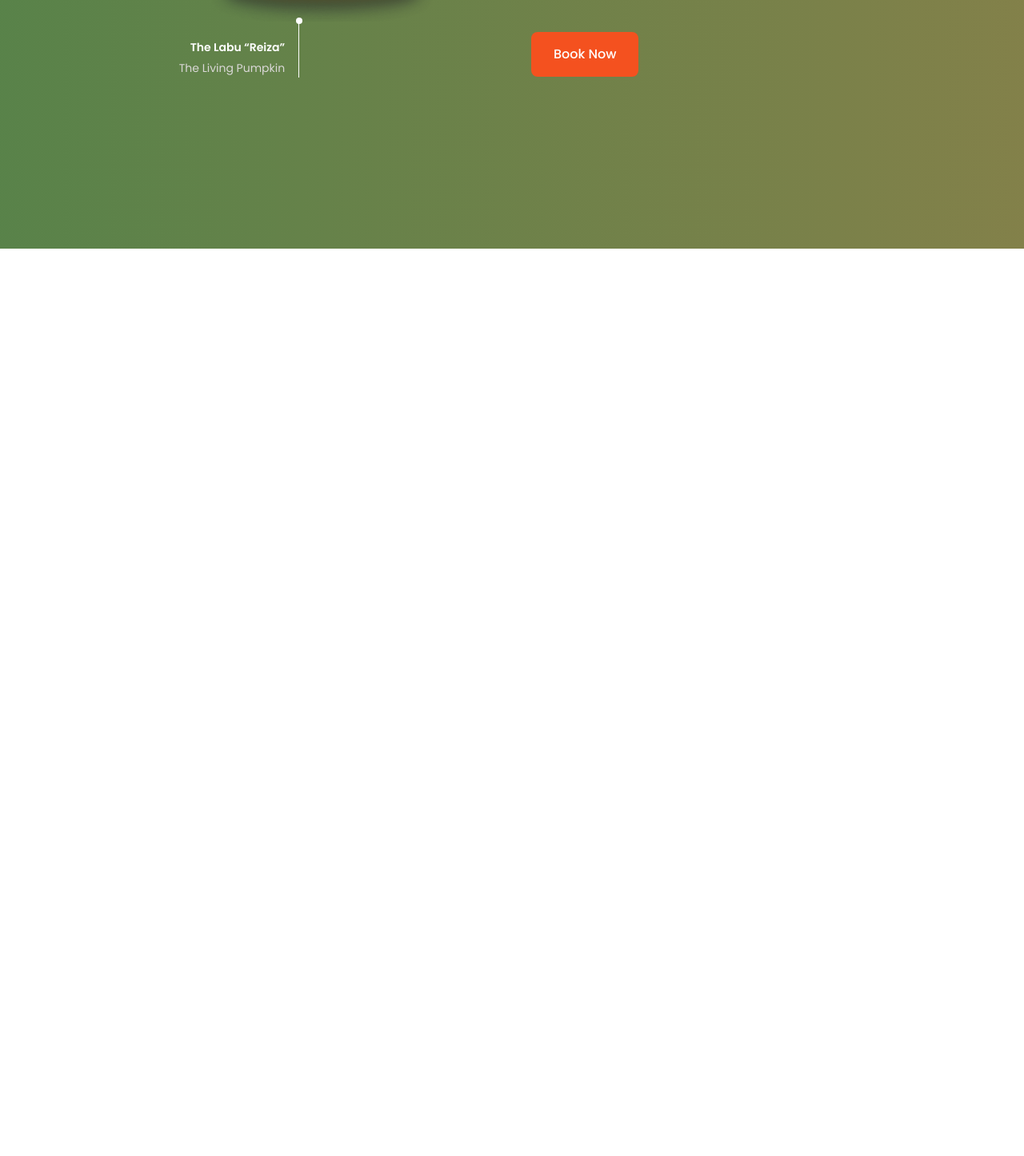
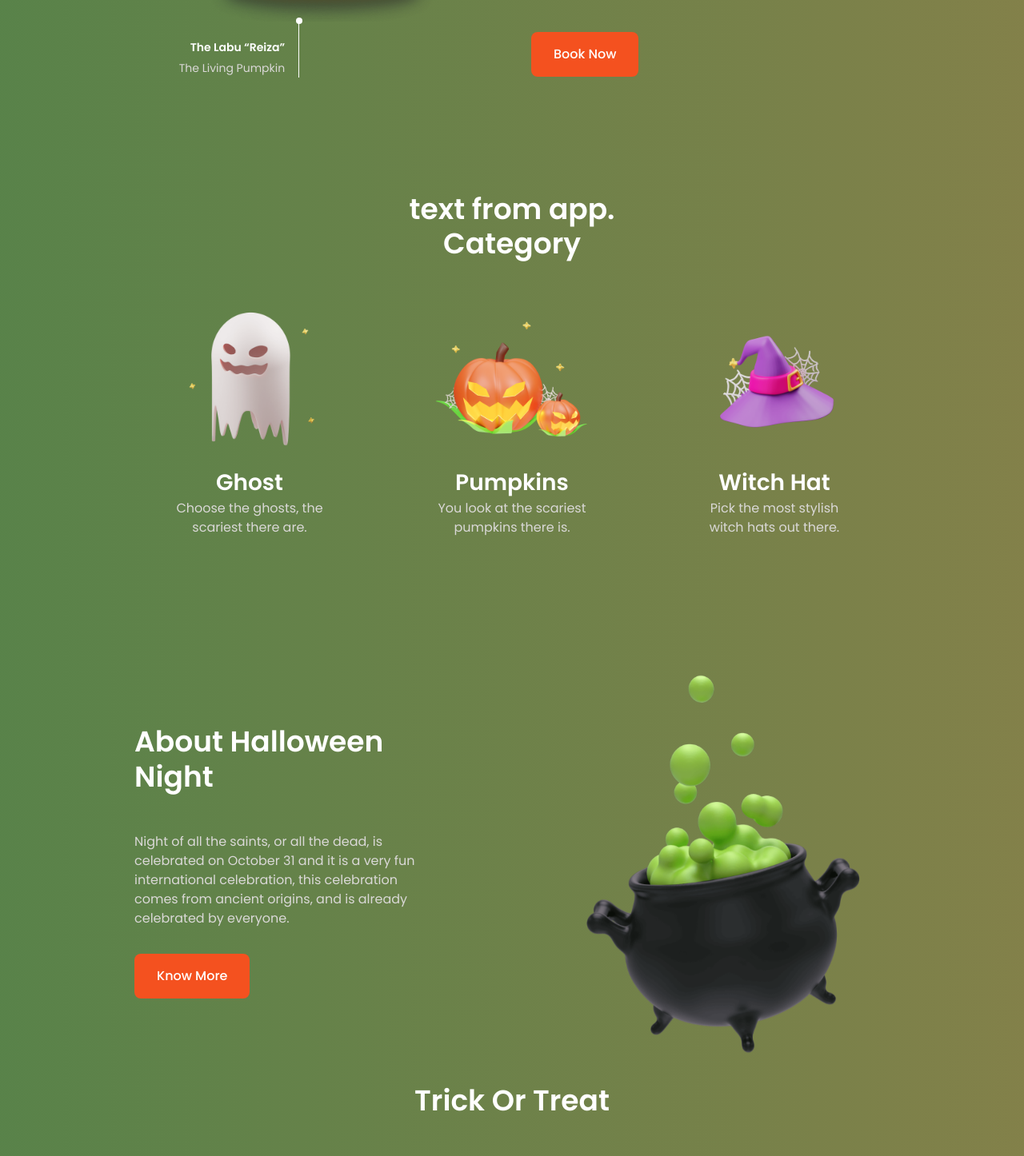
Before and after one commit to Ghullam-Mustafa/helloween-react-app, a React (Create React App) app: page / in a window 1280 px wide. Shown: the part 489-1935 px from the top of the page at 80% size. Before the commit the page ends 800 px from the top, so only its background shows below. Built offline with nearby package versions, Linux system fonts and the light colour scheme; grey boxes are pictures that could not be loaded.

Commit message:
creat and add components

```diff
--- /dev/null
+++ b/src/components/aboutSection/AboutSection.js
@@ -0,0 +1,24 @@
+import React from 'react'
+import Button from '../button/Button'
+import img from '../../assets/img/about-img.png'
+
+export default function AboutSection() {
+  return (
+    <div>
+           <section class="section about" id="about">
+                <div class="about__container container grid">
+                    <div class="about__data">
+                        <h2 class="section__title about__title">About Halloween <br/> Night</h2>
+                        <p class="about__description">Night of all the saints, or all the dead, is celebrated on October 31 and it is a
+                            very fun international celebration, this celebration comes from ancient origins, and is already
+                            celebrated by everyone.
+                        </p>
+                        <Button title = "Know More"/>
+                    </div>
+
+                    <img src={img} alt="" class="about__img"/>
+                </div>
+            </section>
+    </div>
+  )
+}
--- /dev/null
+++ b/src/components/mainCard/MainCard.js
@@ -0,0 +1,15 @@
+import React from 'react'
+import MainCardImg from '../../assets/img/category1-img.png'
+
+
+export default function MainCard(props) {
+  return (
+    <div>
+        <div class="category__data">
+            <img src={props.src} alt="" class="category__img"/>
+            <h3 class="category__title">{props.title}</h3>
+            <p class="category__description">{props.description}</p>
+        </div>
+    </div>
+  )
+}
--- a/src/pages/Homepage.js
+++ b/src/pages/Homepage.js
@@ -1,12 +1,31 @@
 import Navbar from '../components/navbar/Navbar'
 import Header from '../components/header/Header'
+import MainCard from '../components/mainCard/MainCard'
 
+import CardImg1 from '../assets/img/category1-img.png'
+import CardImg2 from '../assets/img/category2-img.png'
+import CardImg3 from '../assets/img/category3-img.png'
+import AboutSection from '../components/aboutSection/AboutSection'
 
 function HomePage(props) {
     return (
         <div>
-        <Navbar/>
-        <Header/>
+           <Navbar/>
+            <Header/>
+
+                <section className='section category'>
+                    <h2 className='section__title'>{props.text} <br /> Category</h2>
+
+                    <div class="category__container container grid">
+                        <MainCard src={CardImg1} title="Ghost" description="Choose the ghosts, the scariest there are."/>
+                        <MainCard src={CardImg2} title="Pumpkins" description="You look at the scariest pumpkins there is."/>
+                        <MainCard src={CardImg3} title="Witch Hat" description="Pick the most stylish witch hats out there."/>
+                    </div>
+                </section>
+
+            <AboutSection/>
+
+            <h2 className='section__title'> Trick Or Treat</h2>
         </div>
     )
 }
```
Also changed, not shown: src/components/heading/Heading.js (added, +7 -0 lines).
